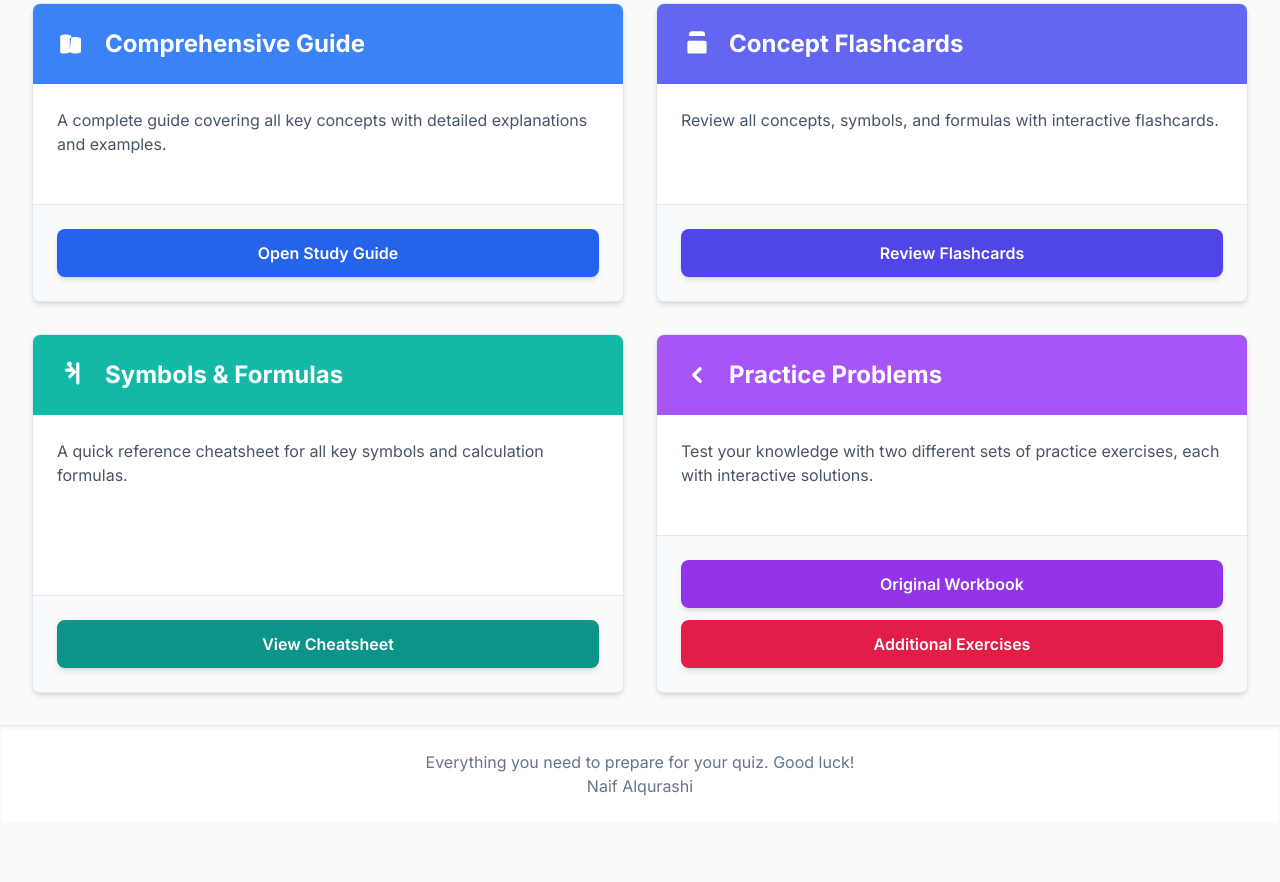
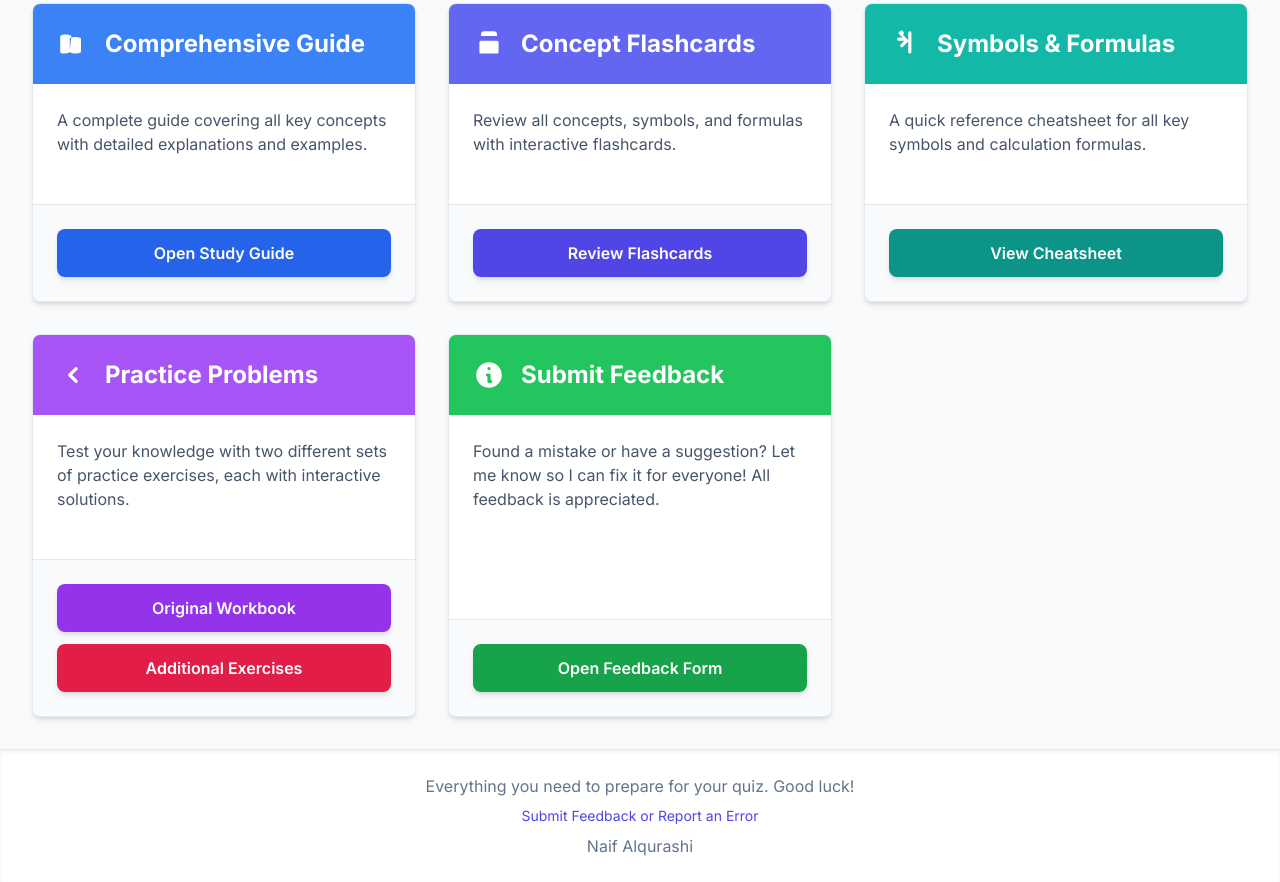
Before and after one commit to naifcen/MATH-125, a plain HTML site: page index.html in a window 1280 px wide. Shown: the part 441-1323 px from the top of the page. Before the commit the page ends 1263 px from the top, so only its background shows below. Drawn offline with nearby package versions, Linux system fonts and the light colour scheme.

Commit message:
Add files via upload

```diff
--- a/index.html
+++ b/index.html
@@ -51,9 +51,8 @@
 
 
         <main>
-            <div class="grid grid-cols-1 md:grid-cols-2 gap-8">
+            <div class="grid grid-cols-1 md:grid-cols-2 lg:grid-cols-3 gap-8">
 
-                <!-- Card 1: Full Study Guide -->
                 <div class="hub-card bg-white rounded-lg shadow-md overflow-hidden flex flex-col">
                     <div class="p-6 bg-blue-500 text-white flex items-center space-x-4">
                          <svg xmlns="http://www.w3.org/2000/svg" class="h-8 w-8" viewBox="0 0 20 20" fill="currentColor"><path d="M9 4.804A7.968 7.968 0 005.5 4c-1.255 0-2.443.29-3.5.804v10.392C2.057 15.71 3.245 16 4.5 16s2.443-.29 3.5-.804V6.392c1.057-.514 2.245-.804 3.5-.804s2.443.29 3.5.804v8.804c-1.057.514-2.245.804-3.5.804s-2.443-.29-3.5-.804V14" /></svg>
@@ -69,7 +68,6 @@
                     </div>
                 </div>
 
-                <!-- Card 2: Concept Flashcards -->
                 <div class="hub-card bg-white rounded-lg shadow-md overflow-hidden flex flex-col">
                      <div class="p-6 bg-indigo-500 text-white flex items-center space-x-4">
                         <svg xmlns="http://www.w3.org/2000/svg" class="h-8 w-8" viewBox="0 0 20 20" fill="currentColor"><path d="M5 4a2 2 0 012-2h6a2 2 0 012 2v1H5V4zM5 8h10a1 1 0 011 1v6a1 1 0 01-1 1H5a1 1 0 01-1-1v-6a1 1 0 011-1z" /></svg>
@@ -85,7 +83,6 @@
                     </div>
                 </div>
 
-                <!-- Card 3: Symbols & Formulas Cheatsheet -->
                 <div class="hub-card bg-white rounded-lg shadow-md overflow-hidden flex flex-col">
                      <div class="p-6 bg-teal-500 text-white flex items-center space-x-4">
                         <svg xmlns="http://www.w3.org/2000/svg" class="h-8 w-8" viewBox="0 0 20 20" fill="currentColor"><path fill-rule="evenodd" d="M7 2a1 1 0 00-.707 1.707L8.586 6H6a1 1 0 000 2h3.586l-2.293 2.293a1 1 0 101.414 1.414l3-3a1 1 0 000-1.414l-3-3A1 1 0 007 2zM13 2a1 1 0 011 1v12a1 1 0 11-2 0V3a1 1 0 011-1z" clip-rule="evenodd" /></svg>
@@ -101,7 +98,6 @@
                     </div>
                 </div>
 
-                <!-- Card 4: Practice Problems -->
                 <div class="hub-card bg-white rounded-lg shadow-md overflow-hidden flex flex-col">
                     <div class="p-6 bg-purple-500 text-white flex items-center space-x-4">
                         <svg xmlns="http://www.w3.org/2000/svg" class="h-8 w-8" viewBox="0 0 20 20" fill="currentColor"><path fill-rule="evenodd" d="M12.707 5.293a1 1 0 010 1.414L9.414 10l3.293 3.293a1 1 0 01-1.414 1.414l-4-4a1 1 0 010-1.414l4-4a1 1 0 011.414 0z" clip-rule="evenodd" /></svg>
@@ -120,13 +116,31 @@
                     </div>
                 </div>
 
+                <div class="hub-card bg-white rounded-lg shadow-md overflow-hidden flex flex-col">
+                    <div class="p-6 bg-green-500 text-white flex items-center space-x-4">
+                        <svg xmlns="http://www.w3.org/2000/svg" class="h-8 w-8" viewBox="0 0 20 20" fill="currentColor">
+                            <path fill-rule="evenodd" d="M18 10a8 8 0 11-16 0 8 8 0 0116 0zm-7-4a1 1 0 11-2 0 1 1 0 012 0zM9 9a1 1 0 000 2v3a1 1 0 001 1h1a1 1 0 100-2v-3a1 1 0 00-1-1H9z" clip-rule="evenodd" />
+                        </svg>
+                        <h2 class="text-2xl font-bold">Submit Feedback</h2>
+                    </div>
+                    <div class="p-6 flex-grow">
+                        <p class="text-slate-600 mb-6">Found a mistake or have a suggestion? Let me know so I can fix it for everyone! All feedback is appreciated.</p>
+                    </div>
+                     <div class="p-6 bg-slate-50 border-t">
+                        <a href="https://docs.google.com/forms/d/e/1FAIpQLSdHD17Ljn671sVsGfX1ie23ZUDAvpRDTcGs0WK3RyfO26FolA/viewform?usp=header" target="_blank" class="btn-primary block w-full text-center bg-green-600 text-white font-semibold py-3 px-4 rounded-lg hover:bg-green-700">
+                            Open Feedback Form
+                        </a>
+                    </div>
+                </div>
+
             </div>
         </main>
     </div>
 
     <footer class="text-center py-6 border-t border-slate-200 bg-white shadow-inner">
         <p class="text-slate-500">Everything you need to prepare for your quiz. Good luck!</p>
-        <p class="text-slate-500">Naif Alqurashi</p>
+        <p class="text-sm mt-2"><a href="https://docs.google.com/forms/d/e/1FAIpQLSdHD17Ljn671sVsGfX1ie23ZUDAvpRDTcGs0WK3RyfO26FolA/viewform?usp=header" target="_blank" class="text-indigo-600 hover:underline">Submit Feedback or Report an Error</a></p>
+        <p class="text-slate-500 mt-2">Naif Alqurashi</p>
     </footer>
 
 </body>
```
